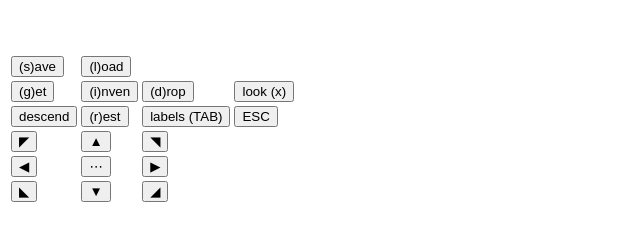
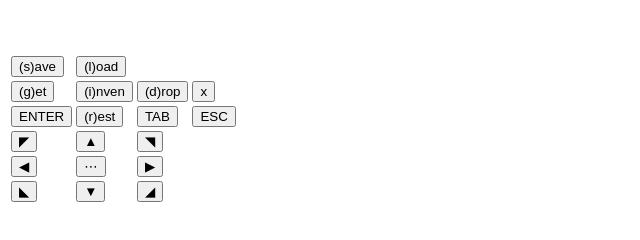
Before and after one commit to Conlaoch/Nim-roguelike, a plain HTML site: page docs/index.html in a window 1280 px wide. Shown: the whole page, without its empty margins (0-640 px from the left). Drawn offline with Linux system fonts and the light colour scheme.

Commit message:
new: add tooltips to on-screen keypad, which lets me make buttons smaller/shorter

```diff
--- a/docs/index.html
+++ b/docs/index.html
@@ -23,20 +23,20 @@
       <table>
       <tbody>
         <tr>
-          <td><input class="key_save" type="button" value="(s)ave"></td>
-          <td><input class="key_load" type="button" value="(l)oad"></td>
+          <td><input class="key_save" type="button" title="save" value="(s)ave"></td>
+          <td><input class="key_load" type="button" title="load" value="(l)oad"></td>
         </tr>
       <tr>
-      <td><input class="key_get" type="button" value="(g)et" > </td>
-      <td><input class="key_inv" type="button" value="(i)nven"></td>
-      <td><input class="key_drop" type="button" value="(d)rop"></td>
-      <td><input class="key_look" type="button" value="look (x)"></td>
+      <td><input class="key_get" type="button" title="get" value="(g)et" > </td>
+      <td><input class="key_inv" type="button" title="inventory" value="(i)nven"></td>
+      <td><input class="key_drop" type="button" title="drop" value="(d)rop"></td>
+      <td><input class="key_look" type="button" title="look" value="x"></td>
       </tr>
       <tr>
-        <td><input class="key_descend" type="button" value="descend"></td>
-        <td><input class="key_rest" type="button" value="(r)est"></td>
-        <td><input class="key_tab" type="button" value="labels (TAB)"></td>
-        <td><input class="key_esc" type="button" value="ESC"></td>
+        <td><input class="key_descend" type="button" title="descend" value="ENTER" ></td>
+        <td><input class="key_rest" type="button" title="rest" value="(r)est"></td>
+        <td><input class="key_tab" type="button" title="labels" value="TAB"></td>
+        <td><input class="key_esc" type="button" title="ESC" value="ESC"></td>
       </tr>
       <tr>
       <!-- button tag can be buggy so we use input type=button -->
@@ -65,7 +65,7 @@
       <table>
         <tbody>
             <tr>
-                <td><input class="key_esc" type="button" value="ESC"></td>
+                <td><input class="key_esc" type="button" title="ESC" value="ESC"></td>
             </tr>
         </tbody>
       </table>
```
